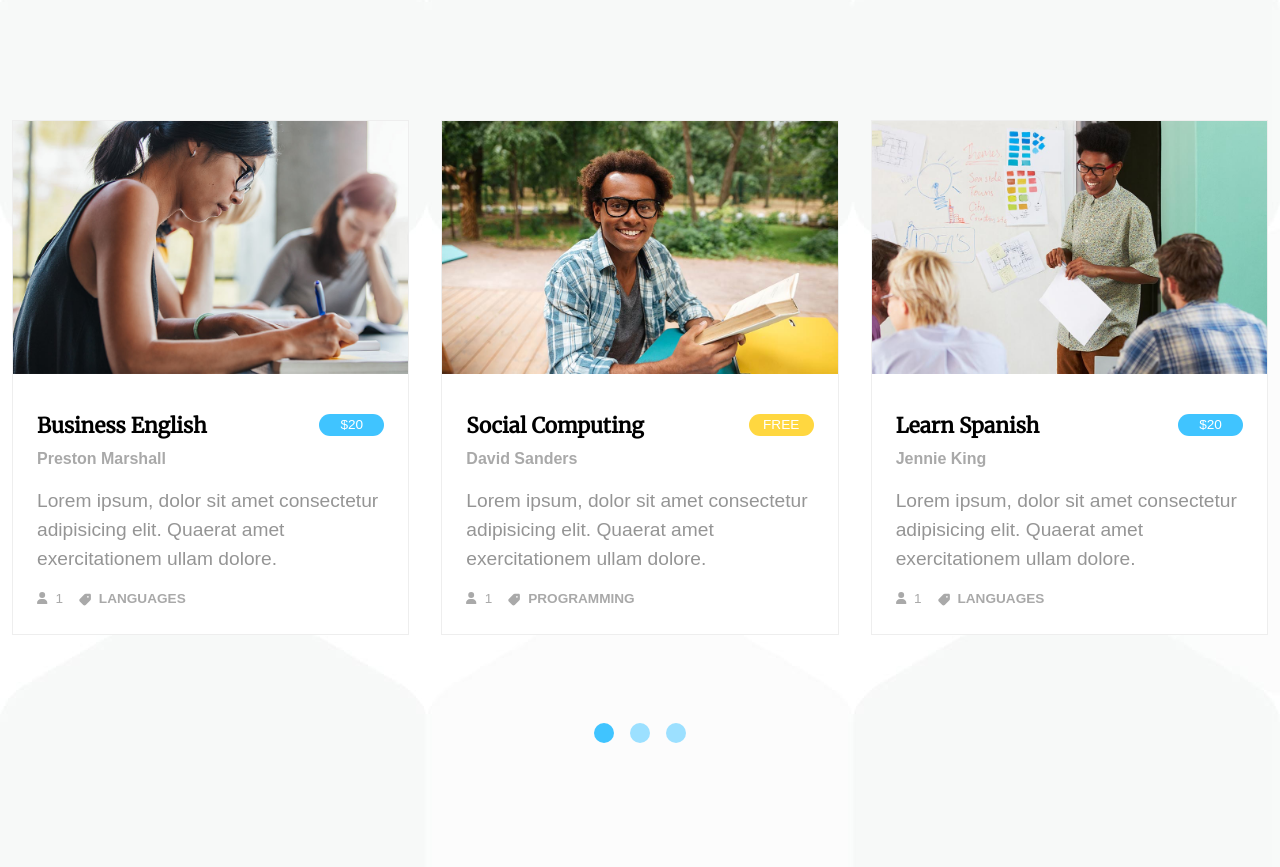
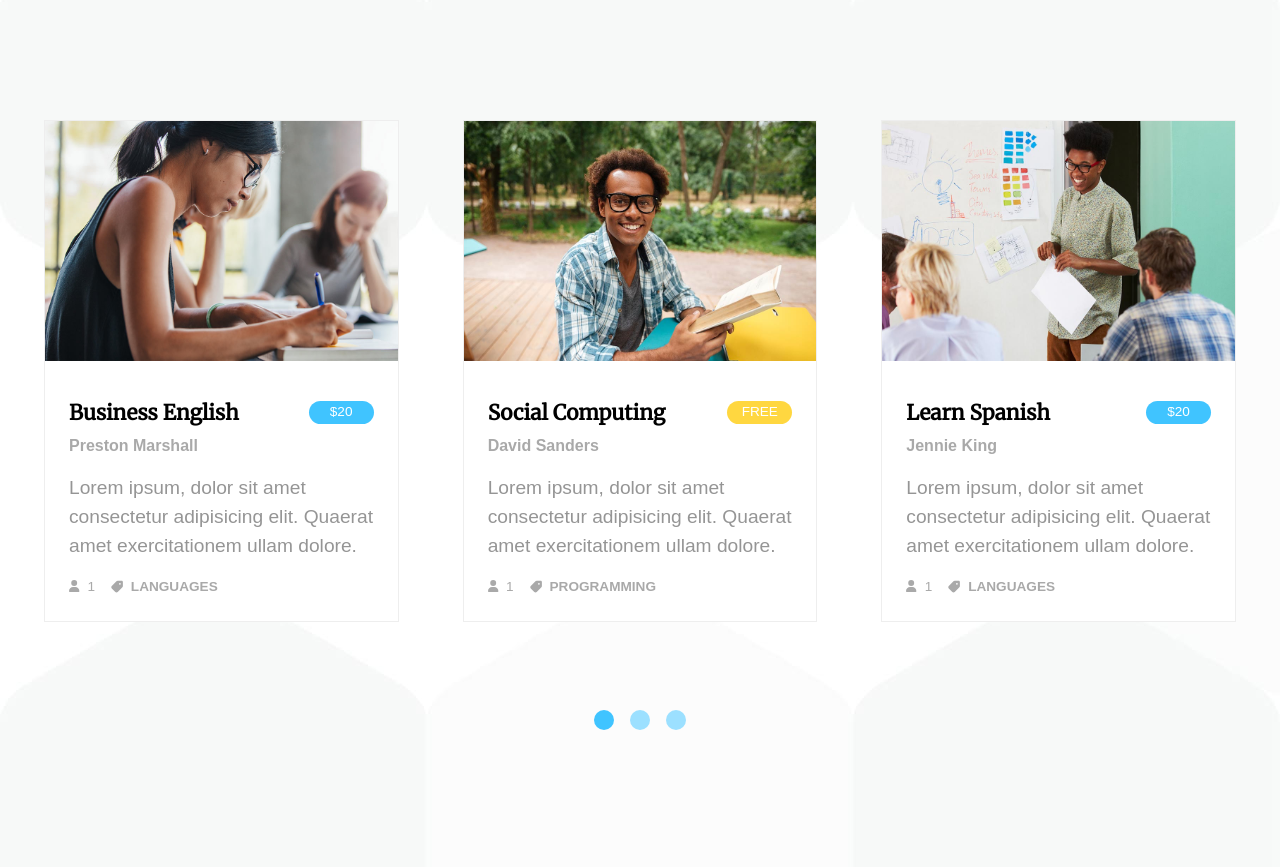
Before and after one commit to carloeusebi/proj-html-vuejs, a Vue app: page / in a window 1280 px wide. Shown: the part 4640-5507 px from the top of the page. Built offline with nearby package versions, Linux system fonts and the light colour scheme.

Commit message:
Added carousel for course cards

```diff
--- a/src/components/main/MainContentQuotes.vue
+++ b/src/components/main/MainContentQuotes.vue
@@ -19,7 +19,6 @@ export default {
 		 */
 		changeSelection(selected) {
 			const offset = -100 * selected;
-			this.active = selected;
 			this.$refs.quote.forEach(q => {
 				q.style.transform = `translateX(${offset}%)`;
 			});
--- a/src/components/main/MainCourses.vue
+++ b/src/components/main/MainCourses.vue
@@ -5,7 +5,20 @@ import MainCoursesCard from './MainCoursesCard.vue';
 import AppOwlDots from '../AppOwlDots.vue';
 export default {
 	data() {
-		return { courses, active: 0 };
+		return { courses, active: 0, timer: null };
+	},
+	methods: {
+		changeSelection(selected) {
+			const offset = -100 * selected * 3;
+			this.$refs.cards.forEach(c => {
+				c.style.transform = `translateX(${offset}%)`;
+			});
+		},
+	},
+	watch: {
+		active(newValue) {
+			this.changeSelection(newValue);
+		},
 	},
 	components: { MainCoursesCard, AppOwlDots },
 };
@@ -20,9 +33,13 @@ export default {
 				unde nemo facilis temporibus quae, officia ullam magni repudiandae minus ea ratione sapiente eaque alias.
 			</p>
 			<div class="cards-container">
-				<MainCoursesCard
+				<div
 					v-for="course in courses"
-					v-bind="course" />
+					:key="course.title"
+					class="card-container"
+					ref="cards">
+					<MainCoursesCard v-bind="course" />
+				</div>
 			</div>
 		</div>
 		<AppOwlDots
@@ -46,10 +63,11 @@ p {
 	flex-wrap: nowrap;
 	margin-bottom: 5rem;
 	overflow-x: hidden;
-	column-gap: 2rem;
 
-	.course-card {
-		flex: 0 0 calc((100% - 4rem) / 3);
+	.card-container {
+		flex: 0 0 calc(100% / 3);
+		padding: 0 2rem;
+		transition: transform 1200ms ease-in-out;
 	}
 }
 
--- a/src/components/main/MainCoursesCard.vue
+++ b/src/components/main/MainCoursesCard.vue
@@ -66,10 +66,15 @@ export default {
 	background-color: white;
 	border: 1px solid #eee;
 	color: $text-light-gray;
+	height: 100%;
 }
 
 .course-card-body {
 	padding: 1.5rem;
+}
+
+img {
+	height: 240px;
 }
 
 h5 {
```
